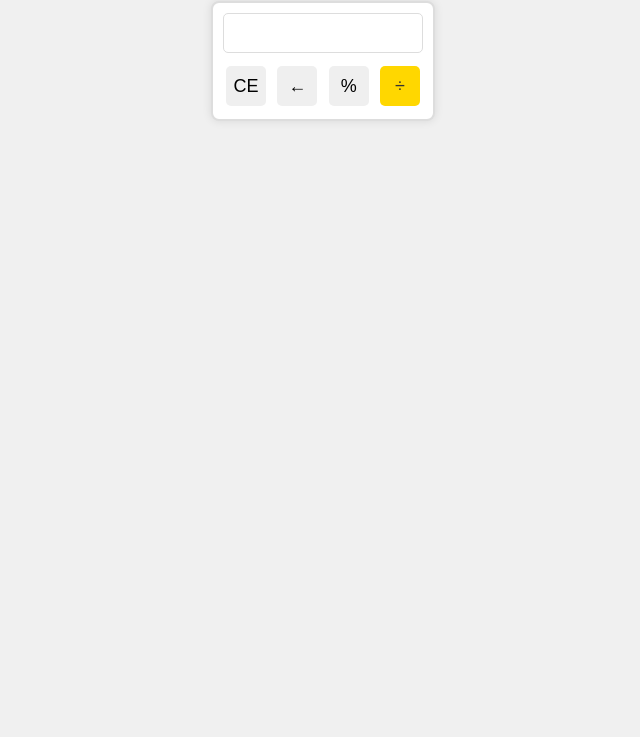
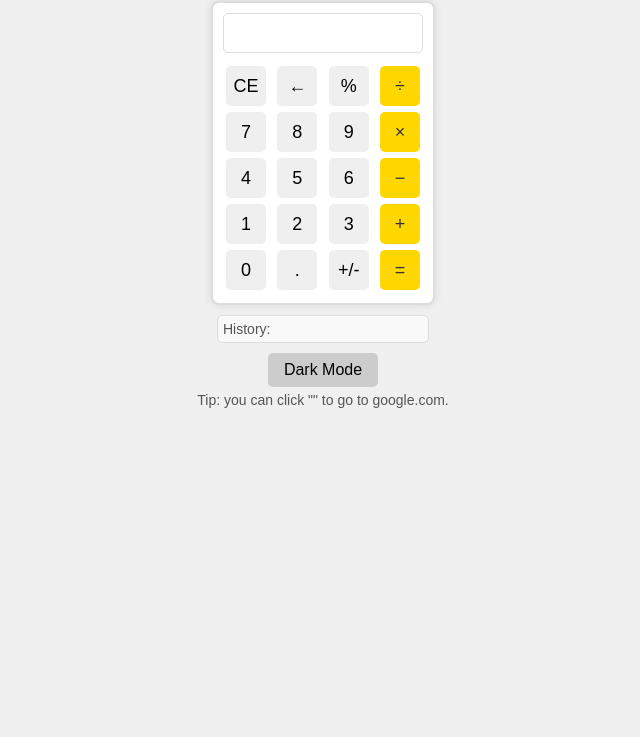
Before and after one commit to notghostxd/calculator, a plain HTML site: page index.html in a window 1280 px wide. Shown: the part 63-800 px from the top of the page, without its empty margins (317-957 px from the left). Drawn offline with Linux system fonts and the light colour scheme.

Commit message:
Update index.html

```diff
--- a/index.html
+++ b/index.html
@@ -6,16 +6,12 @@
     <title>Ghost's Calculator</title>
     <link rel="icon" type="image/png" href="calculatorfavicon.png">
     <style>
-        @font-face {
-            font-family: 'CalculatorFont';
-            src: url('CalculatorFont.ttf') format('truetype');
-        }
-
+        /* Existing styles... */
         body {
             display: flex;
             flex-direction: column;
             align-items: center;
-            font-family: 'CalculatorFont', Arial, sans-serif;
+            font-family: Arial, sans-serif;
             margin: 0;
             padding: 0;
             background-color: #f0f0f0;
@@ -45,7 +41,6 @@
             box-sizing: border-box;
             border: 1px solid #ddd;
             border-radius: 5px;
-            font-family: 'CalculatorFont', Arial, sans-serif;
         }
         .button {
             width: 40px;
@@ -71,6 +66,65 @@
             display: flex;
             justify-content: space-between;
         }
+        .dark-mode {
+            background-color: #333;
+            color: #fff;
+        }
+        .dark-mode .calculator {
+            background-color: #444;
+            border-color: #666;
+        }
+        .dark-mode .display {
+            background-color: #333;
+            color: #fff;
+            border-color: #555;
+        }
+        .dark-mode .button {
+            background-color: #555;
+            color: #fff;
+        }
+        .dark-mode .button.operation {
+            background-color: #ffaa00;
+        }
+        .dark-mode .button:hover {
+            background-color: #666;
+        }
+        .dark-mode-toggle {
+            margin-top: 10px;
+            padding: 8px 16px;
+            font-size: 16px;
+            cursor: pointer;
+            border: none;
+            border-radius: 5px;
+            background-color: #ccc;
+            transition: background-color 0.3s;
+        }
+        .dark-mode-toggle:hover {
+            background-color: #bbb;
+        }
+        .tip {
+            margin-top: 5px;
+            font-size: 14px;
+            color: #555;
+        }
+        /* History section styles */
+        .history {
+            width: 200px;
+            max-height: 100px;
+            overflow-y: auto;
+            margin-top: 10px;
+            font-size: 14px;
+            color: #555;
+            border: 1px solid #ddd;
+            border-radius: 5px;
+            padding: 5px;
+            background-color: #f9f9f9;
+        }
+        .dark-mode .history {
+            background-color: #555;
+            color: #eee;
+            border-color: #666;
+        }
     </style>
 </head>
 <body>
@@ -83,6 +137,95 @@
             <button class="button" onclick="append('%')">%</button>
             <button class="button operation" onclick="append('/')">÷</button>
         </div>
+        <div class="button-row">
+            <button class="button" onclick="append('7')">7</button>
+            <button class="button" onclick="append('8')">8</button>
+            <button class="button" onclick="append('9')">9</button>
+            <button class="button operation" onclick="append('*')">×</button>
+        </div>
+        <div class="button-row">
+            <button class="button" onclick="append('4')">4</button>
+            <button class="button" onclick="append('5')">5</button>
+            <button class="button" onclick="append('6')">6</button>
+            <button class="button operation" onclick="append('-')">−</button>
+        </div>
+        <div class="button-row">
+            <button class="button" onclick="append('1')">1</button>
+            <button class="button" onclick="append('2')">2</button>
+            <button class="button" onclick="append('3')">3</button>
+            <button class="button operation" onclick="append('+')">+</button>
+        </div>
+        <div class="button-row">
+            <button class="button" onclick="append('0')">0</button>
+            <button class="button" onclick="append('.')">.</button>
+            <button class="button" onclick="toggleSign()">+/-</button>
+            <button class="button operation" onclick="calculate()">=</button>
+        </div>
     </div>
+    <div class="history" id="history">History:</div>
+    <button class="dark-mode-toggle" id="darkModeToggle" onclick="toggleDarkMode()">Dark Mode</button>
+    <p class="tip">Tip: you can click "" to go to google.com.</p>
+
+    <script>
+        const display = document.getElementById("display");
+        const historyDiv = document.getElementById("history");
+        const darkModeToggle = document.getElementById("darkModeToggle");
+
+        function append(value) {
+            display.value += value;
+        }
+
+        function clearDisplay() {
+            display.value = '';
+        }
+
+        function deleteDigit() {
+            display.value = display.value.slice(0, -1);
+        }
+
+        function toggleSign() {
+            if (display.value) {
+                display.value = display.value.startsWith('-') ? display.value.slice(1) : '-' + display.value;
+            }
+        }
+
+        function calculate() {
+            try {
+                const expression = display.value.replace('%', '/100').replace('×', '*').replace('÷', '/');
+                const result = eval(expression);
+                display.value = result;
+
+                // Update history
+                if (expression) {
+                    const historyEntry = document.createElement("div");
+                    historyEntry.textContent = ${expression} = ${result};
+                    historyDiv.appendChild(historyEntry);
+                    historyDiv.scrollTop = historyDiv.scrollHeight;
+                }
+            } catch (error) {
+                display.value = "Error";
+            }
+        }
+
+        function toggleDarkMode() {
+            document.body.classList.toggle("dark-mode");
+            const isDarkMode = document.body.classList.contains("dark-mode");
+            localStorage.setItem("darkMode", isDarkMode);
+            darkModeToggle.textContent = isDarkMode ? "Light Mode" : "Dark Mode";
+        }
+
+        // Load dark mode preference from localStorage
+        if (localStorage.getItem("darkMode") === "true") {
+            document.body.classList.add("dark-mode");
+            darkModeToggle.textContent = "Light Mode";
+        }
+
+        // Redirect to Google on "" key press
+        document.addEventListener("keydown", function(event) {
+            if (event.key === "") {
+                window.location.href = "https://www.google.com";
+            }
+        });
+    </script>
 </body>
 </html>
```
